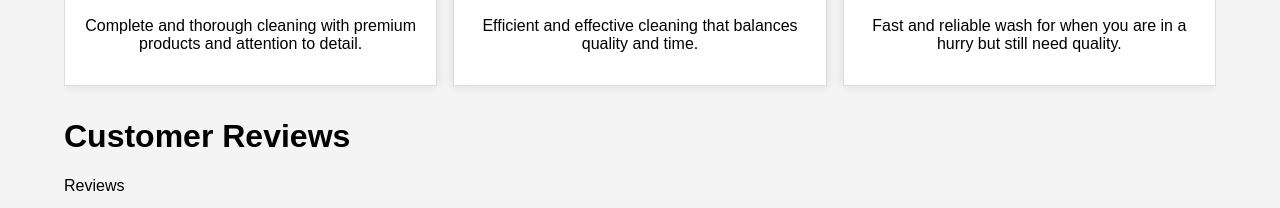
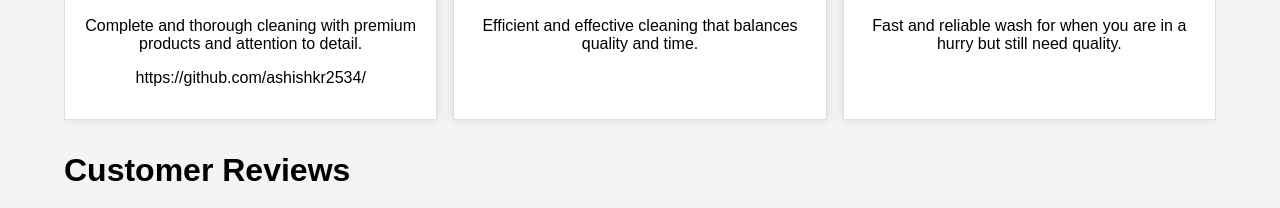
Before and after one commit to ashishkr2534/ashishkr2534.github.io, a plain HTML site: page index.html in a window 1280 px wide. Shown: the part 520-728 px from the top of the page. Drawn offline with Linux system fonts and the light colour scheme.

Commit message:
Update index.html

```diff
--- a/index.html
+++ b/index.html
@@ -106,6 +106,7 @@
                 <h2>Premium Wash</h2>
                 <img src="https://lh3.googleusercontent.com/p/AF1QipOkGjw3MKnin-B-g3s_WZPLHMo-YSbupF-9CYrk=s1360-w1360-h1020" alt="Premium Wash">
                 <p>Complete and thorough cleaning with premium products and attention to detail.</p>
+                <p>https://github.com/ashishkr2534/</p>
             </div>
             <div class="service">
                 <h2>Smart Wash</h2>
```
